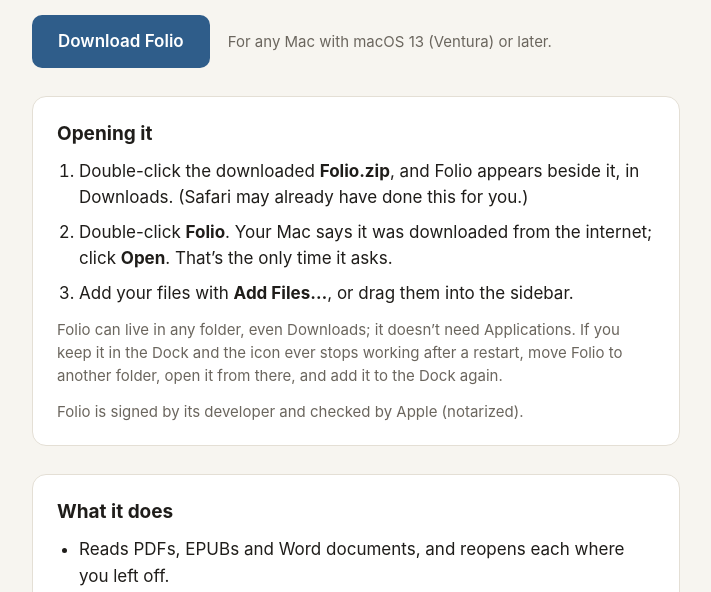
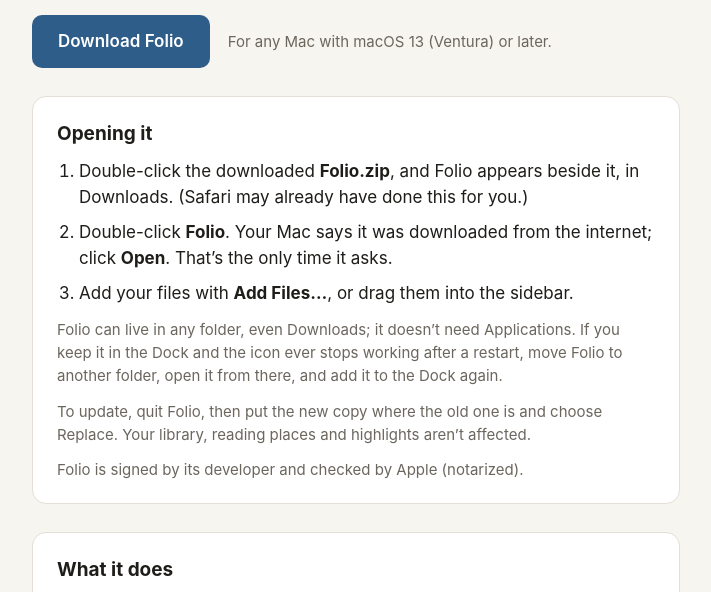
Before and after one commit to hdfinder-tech/folio-download, a plain HTML site: page index.html in a window 1280 px wide. Shown: the part 167-759 px from the top of the page, without its empty margins (284-995 px from the left). Drawn offline with Linux system fonts and the light colour scheme; no server answers.

Commit message:
The download page: how to update

```diff
--- a/index.html
+++ b/index.html
@@ -59,6 +59,7 @@
       <li>Add your files with <b>Add Files…</b>, or drag them into the sidebar.</li>
     </ol>
     <p class="note">Folio can live in any folder, even Downloads; it doesn’t need Applications. If you keep it in the Dock and the icon ever stops working after a restart, move Folio to another folder, open it from there, and add it to the Dock again.</p>
+    <p class="note">To update, quit Folio, then put the new copy where the old one is and choose Replace. Your library, reading places and highlights aren’t affected.</p>
     <p class="note">Folio is signed by its developer and checked by Apple (notarized).</p>
   </section>
 
```
